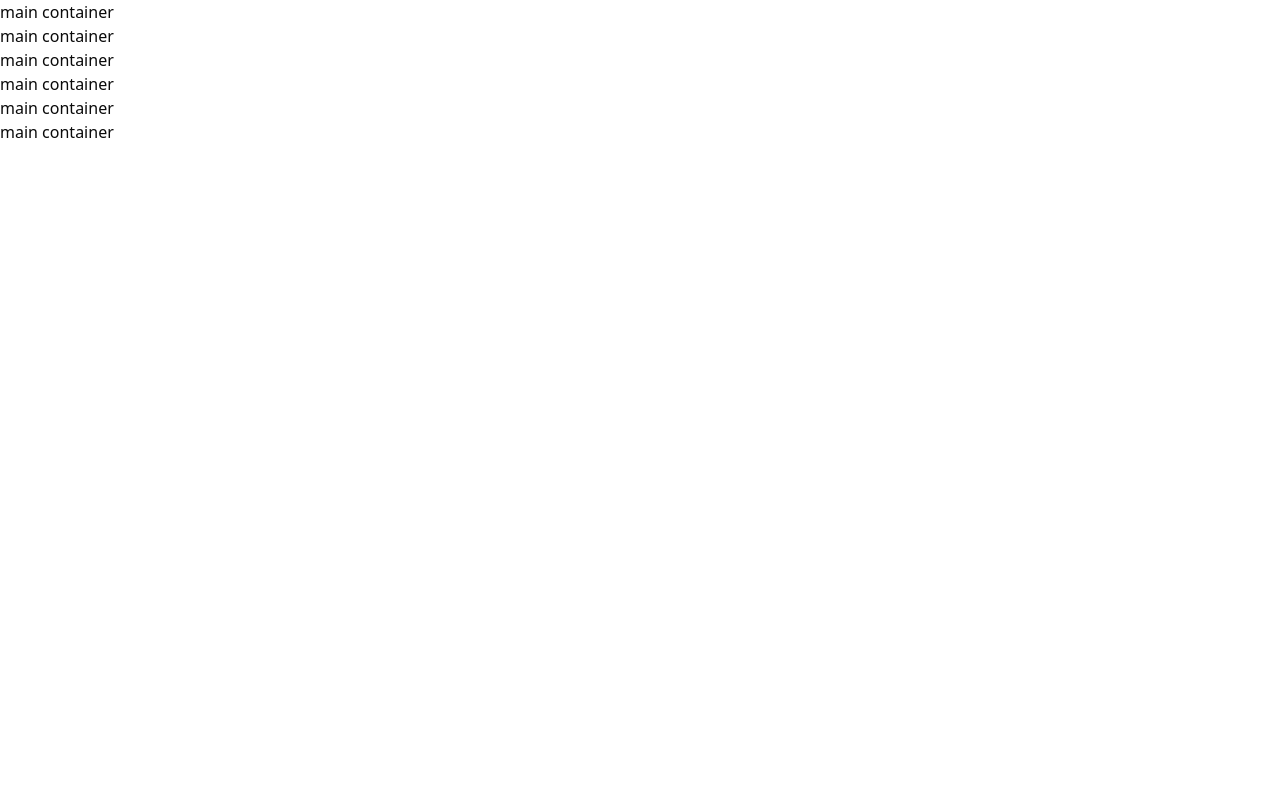
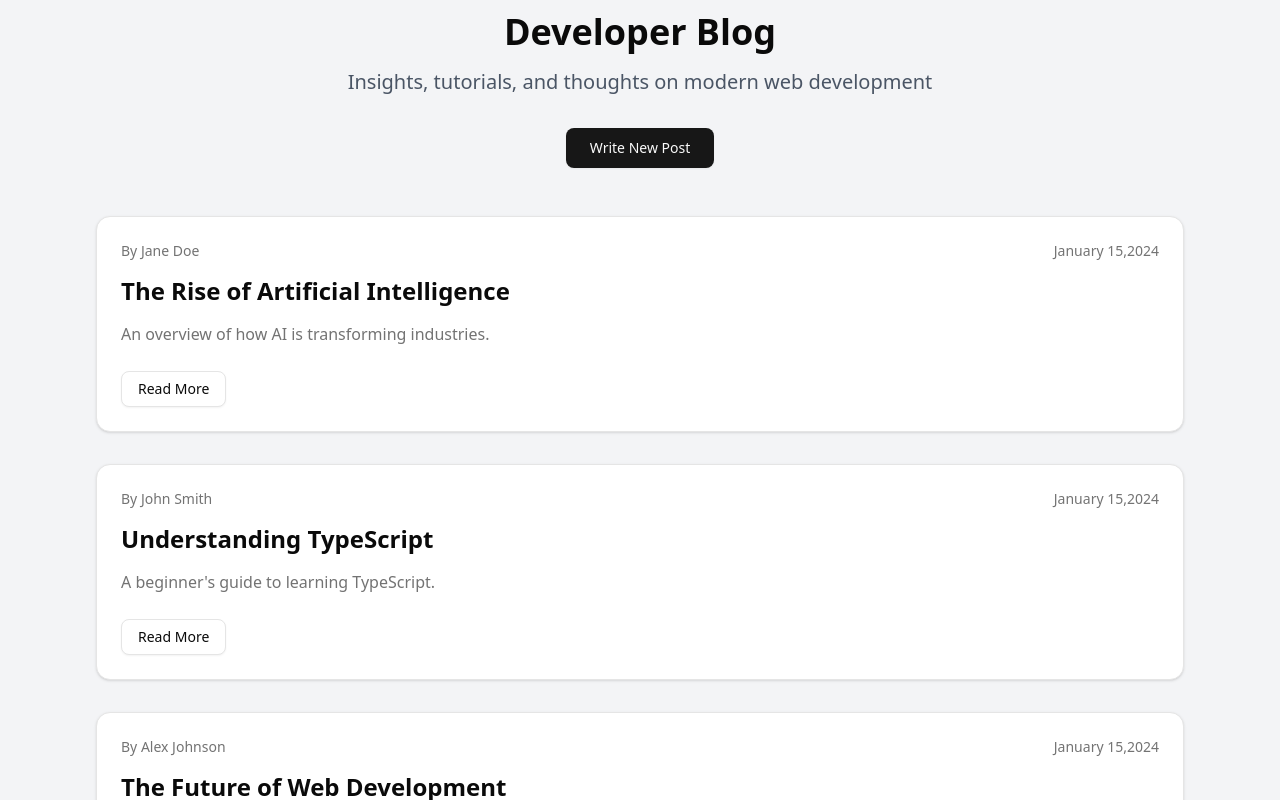
Before and after one commit to MoniruzzamanBillal/nextjs-blogpage, a Next.js app in the folder client/: page / in a window 1280 px wide. Shown: the top 800 px of the page. Built offline with nearby package versions, Linux system fonts and the light colour scheme.

Commit message:
blog card added

```diff
--- a/client/app/page.tsx
+++ b/client/app/page.tsx
@@ -1,4 +1,9 @@
+import Wrapper from "@/components/shared/Wrapper";
+import { BlogCard } from "@/components/ui";
+import { Button } from "@/components/ui/button";
+
 import { TBlogpost } from "@/types/global.types";
+import Link from "next/link";
 
 const blogposts: TBlogpost[] = [
   {
@@ -8,6 +13,7 @@ const blogposts: TBlogpost[] = [
     brief: "An overview of how AI is transforming industries.",
     author: "Jane Doe",
     slug: "rise-of-artificial-intelligence",
+    createdAt: "2024-01-15T10:00:00Z",
   },
   {
     title: "Understanding TypeScript",
@@ -16,6 +22,7 @@ const blogposts: TBlogpost[] = [
     brief: "A beginner's guide to learning TypeScript.",
     author: "John Smith",
     slug: "understanding-typescript",
+    createdAt: "2024-01-15T10:00:00Z",
   },
   {
     title: "The Future of Web Development",
@@ -24,6 +31,7 @@ const blogposts: TBlogpost[] = [
     brief: "Exploring the technologies that will define the future of the web.",
     author: "Alex Johnson",
     slug: "future-of-web-development",
+    createdAt: "2024-01-15T10:00:00Z",
   },
   {
     title: "10 Tips for Remote Work Success",
@@ -32,6 +40,7 @@ const blogposts: TBlogpost[] = [
     brief: "Tips for staying productive while working remotely.",
     author: "Maria Lee",
     slug: "tips-for-remote-work-success",
+    createdAt: "2024-01-15T10:00:00Z",
   },
   {
     title: "The Evolution of JavaScript Frameworks",
@@ -40,6 +49,7 @@ const blogposts: TBlogpost[] = [
     brief: "A history of JavaScript frameworks and their evolution.",
     author: "Michael Brown",
     slug: "evolution-of-javascript-frameworks",
+    createdAt: "2024-01-15T10:00:00Z",
   },
   {
     title: "Exploring the Metaverse",
@@ -48,18 +58,36 @@ const blogposts: TBlogpost[] = [
     brief: "What is the metaverse and how will it impact our lives?",
     author: "Sarah White",
     slug: "exploring-the-metaverse",
+    createdAt: "2024-01-15T10:00:00Z",
   },
 ];
 
 export default function Home() {
   return (
-    <div className="mainContainer">
-      <h1>main container </h1>
-      <h1>main container </h1>
-      <h1>main container </h1>
-      <h1>main container </h1>
-      <h1>main container </h1>
-      <h1>main container </h1>
+    <div className="mainContainer py-3 bg-gray-100 ">
+      <Wrapper>
+        {/* Header */}
+        <div className="text-center mb-12">
+          <h1 className="text-4xl font-bold text-foreground mb-4">
+            Developer Blog
+          </h1>
+          <p className="text-xl text-gray-600 mb-8">
+            Insights, tutorials, and thoughts on modern web development
+          </p>
+          <Link href="/new-post">
+            <Button size="lg">Write New Post</Button>
+          </Link>
+        </div>
+
+        {/* blog card show  */}
+        <div className="grid gap-6 md:gap-8">
+          {blogposts.map((post, ind) => (
+            <BlogCard key={ind} post={post} />
+          ))}
+        </div>
+
+        {/*  */}
+      </Wrapper>
     </div>
   );
 }
--- /dev/null
+++ b/client/components/shared/Wrapper.tsx
@@ -0,0 +1,20 @@
+import { ReactNode } from "react";
+
+type TWrapperProps = {
+  children: ReactNode;
+  className?: string;
+};
+
+const Wrapper = ({ children, className }: TWrapperProps) => {
+  return (
+    <div
+      className={`WrapperContainer  w-[94%] sm:w-[92%] md:w-[90%] lg:w-[88%] xl:w-[85%] m-auto ${
+        className || ""
+      } `}
+    >
+      {children}
+    </div>
+  );
+};
+
+export default Wrapper;
--- /dev/null
+++ b/client/components/ui/BlogCard.tsx
@@ -0,0 +1,47 @@
+import { TBlogpost } from "@/types/global.types";
+import { format } from "date-fns";
+
+import {
+  Card,
+  CardContent,
+  CardDescription,
+  CardHeader,
+  CardTitle,
+} from "@/components/ui/card";
+import Link from "next/link";
+import { Button } from "./button";
+
+const BlogCard = ({ post }: { post: TBlogpost }) => {
+  return (
+    <Card className="hover:shadow-lg transition-shadow">
+      <CardHeader>
+        <div className="flex items-center justify-between mb-2">
+          <span className="text-sm text-muted-foreground">
+            By {post.author}
+          </span>
+          <span className="text-sm text-muted-foreground">
+            {format(new Date(post.createdAt), "MMMM dd,yyyy")}
+          </span>
+        </div>
+        <CardTitle className="text-2xl mb-2">
+          <Link
+            href={`/posts/${post.slug}`}
+            className="hover:text-primary transition-colors"
+          >
+            {post.title}
+          </Link>
+        </CardTitle>
+        <CardDescription className="text-base leading-relaxed">
+          {post.brief}
+        </CardDescription>
+      </CardHeader>
+      <CardContent>
+        <Link href={`/posts/${post.slug}`}>
+          <Button variant="outline">Read More</Button>
+        </Link>
+      </CardContent>
+    </Card>
+  );
+};
+
+export default BlogCard;
--- /dev/null
+++ b/client/components/ui/index.tsx
@@ -0,0 +1 @@
+export { default as BlogCard } from "./BlogCard";
--- a/client/types/global.types.ts
+++ b/client/types/global.types.ts
@@ -4,4 +4,5 @@ export type TBlogpost = {
   brief: string;
   author: string;
   slug: string;
+  createdAt: string;
 };
```
